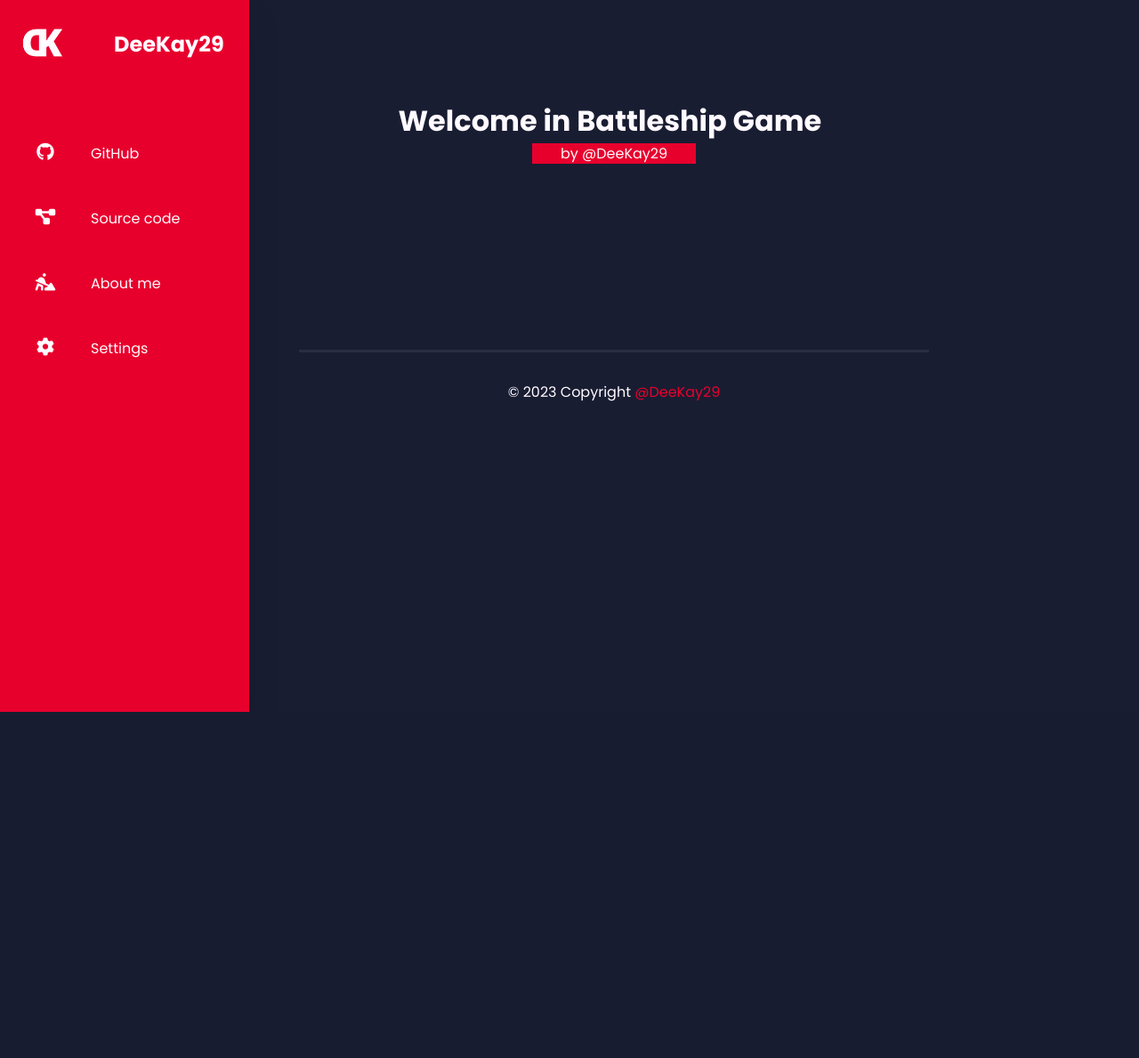
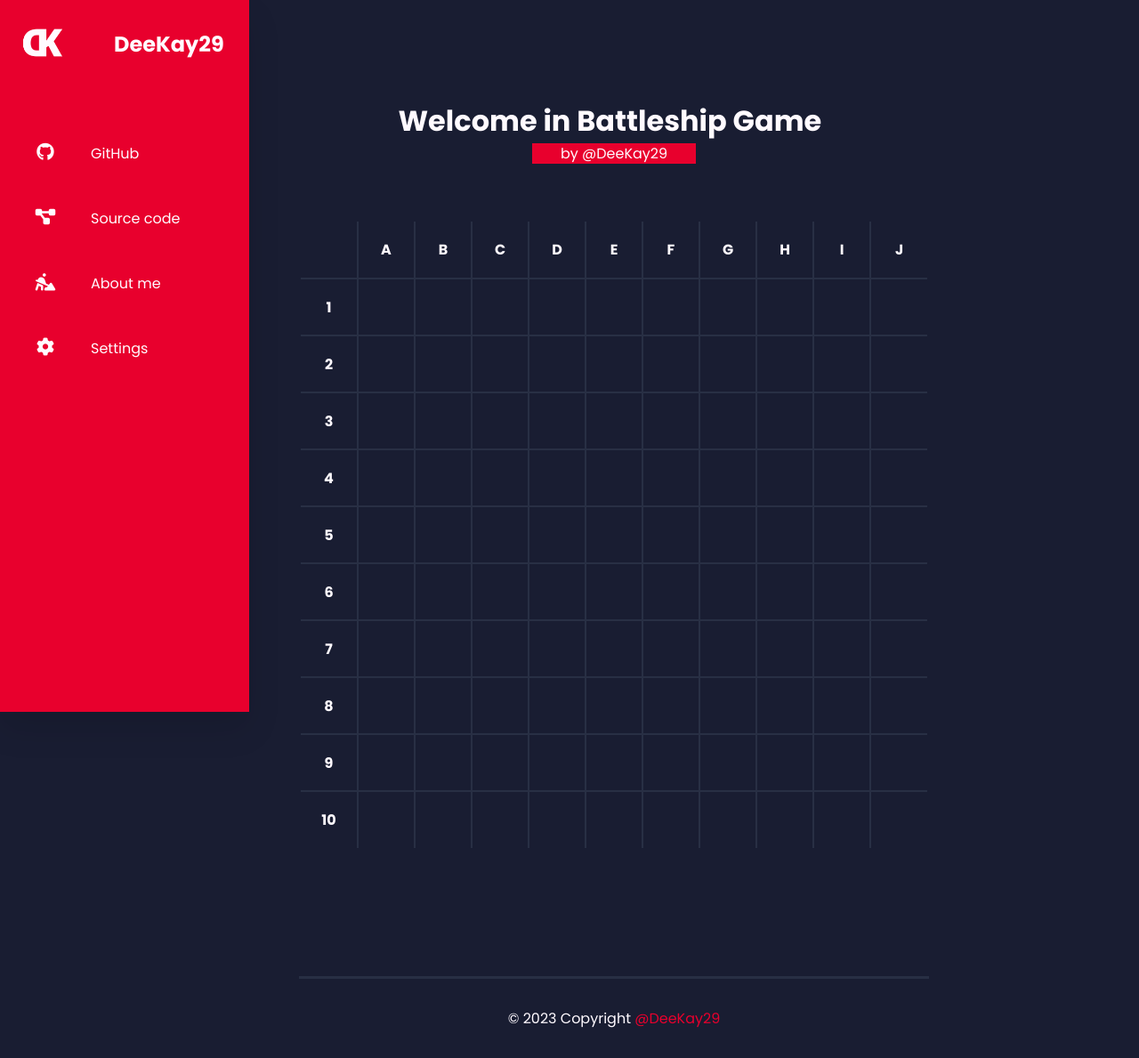
Before and after one commit to DeeKay29/BattleshipGame, a Flask app: page /views/game in a window 1280 px wide. Shown: the whole page at 89% size. Before the commit the page ends 800 px from the top, so only its background shows below. Run offline with Flask 2, Linux system fonts and the light colour scheme; some libraries are stand-ins or nearby versions.

Commit message:
displaying empty board

```diff
--- a/logic/__init__.py
+++ b/logic/__init__.py
@@ -1 +1 @@
-from .game_logic import GameLogic
+from .board import Board
--- /dev/null
+++ b/logic/board.py
@@ -0,0 +1,20 @@
+import json
+import os
+
+class Board:
+    def __init__(self):
+        game_parameters_path = os.path.join(os.getcwd(), 'static', 'data', 'gameParameters.json')
+        with open(game_parameters_path) as f:
+            game_parameters = json.load(f)
+        self.headers = game_parameters["board headers"]
+        self.ships = game_parameters["ships"]
+        self.board_size = game_parameters["game board size"]
+        self.turns = game_parameters["turns"]
+
+        self.board = []
+        for row_idx, row_header in enumerate(self.headers["rows"]):
+            row = []
+            for col_idx, col_header in enumerate(self.headers["columns"]):
+                cell_id = col_header + row_header + str(col_idx + 1)
+                row.append({'id': cell_id, 'ship': None, 'hit': False})
+            self.board.append(row)
--- a/static/css/style.css
+++ b/static/css/style.css
@@ -330,6 +330,55 @@ main #about-author .socials a i {
     font-size: 1.5rem;
 }
 
+main #game-board {
+    display: flex;
+    flex-direction: column;
+}
+
+main #game-board .board-row {
+    display: flex;
+    flex-direction: row;
+}
+
+main #game-board .board-cell {
+    color: var(--white);
+    text-align: center;
+    content: ' ';
+    width: 4rem;
+    height: 4rem;
+    display: flex;
+    justify-content: center;
+    align-items: center;
+    border: 1px solid var(--low-dark);
+    font-weight: bold;
+}
+
+main #game-board .board-row:first-child .board-cell {
+    border-top: none;
+}
+
+main #game-board .board-row .board-cell:last-child {
+    border-right: none;
+}
+
+main #game-board .board-cell:first-child {
+    border-left: none;
+}
+
+main #game-board .board-row:last-child .board-cell {
+    border-bottom: none;
+}
+
+main #game-board .board-cell:not(.board-header) {
+    cursor: pointer;
+    transition: 0.15s ease-in-out;
+}
+
+main #game-board .board-cell:not(.board-header):hover {
+    background: var(--low-dark);
+    border: 1px solid var(--gray);
+}
+
 @media only screen and (max-width: 1200px) {
     main .ship,
     main .information {
--- /dev/null
+++ b/static/data/gameParameters.json
@@ -0,0 +1,30 @@
+{
+    "board headers": {
+        "columns": ["A", "B", "C", "D", "E", "F", "G", "H", "I", "J"],
+        "rows": ["1", "2", "3", "4", "5", "6", "7", "8", "9", "10"]
+    },
+    "ships": {
+        "single masted": {
+            "quantity": 4,
+            "size": 1
+        },
+        "two masted": {
+            "quantity": 3,
+            "size": 2
+        },
+        "three masted": {
+            "quantity": 2,
+            "size": 3
+        },
+        "four masted": {
+            "quantity": 1,
+            "size": 4
+        }
+    },
+    "game board size": 10,
+    "turns": {
+        "easy": 80,
+        "medium": 60,
+        "hard": 40
+    }
+}
--- a/templates/game.html
+++ b/templates/game.html
@@ -1,5 +1,20 @@
 {% extends "index.html" %} {% block contnet %}
 
-<section class="container"></section>
+<section id="game-board" class="container">
+    <div class="board-row">
+        <div class="board-cell board-header"></div>
+        {% for column in headers.columns %}
+        <div class="board-cell board-header">{{ column }}</div>
+        {% endfor %}
+    </div>
+    {% for row in range(board_size) %}
+    <div class="board-row">
+        <div class="board-cell board-header">{{ headers.rows[row] }}</div>
+        {% for col in range(board_size) %}
+        <div id="{{ headers.columns[col] }}{{ headers.rows[row] }}" class="board-cell"></div>
+        {% endfor %}
+    </div>
+    {% endfor %}
+</section>
 
 {% endblock %}
--- a/views.py
+++ b/views.py
@@ -1,4 +1,5 @@
 from flask import Blueprint, render_template
+from logic.board import Board
 
 views = Blueprint(__name__, "views")
 
@@ -12,4 +13,5 @@ def home():
 
 @views.route("/game", endpoint='game')
 def battleshipGame():
-    return render_template("game.html", siteName=siteName, subPageName='Game')
+    game_board = Board()
+    return render_template("game.html", siteName=siteName, subPageName='Game', board=game_board.board, headers=game_board.headers, board_size=game_board.board_size)
```
